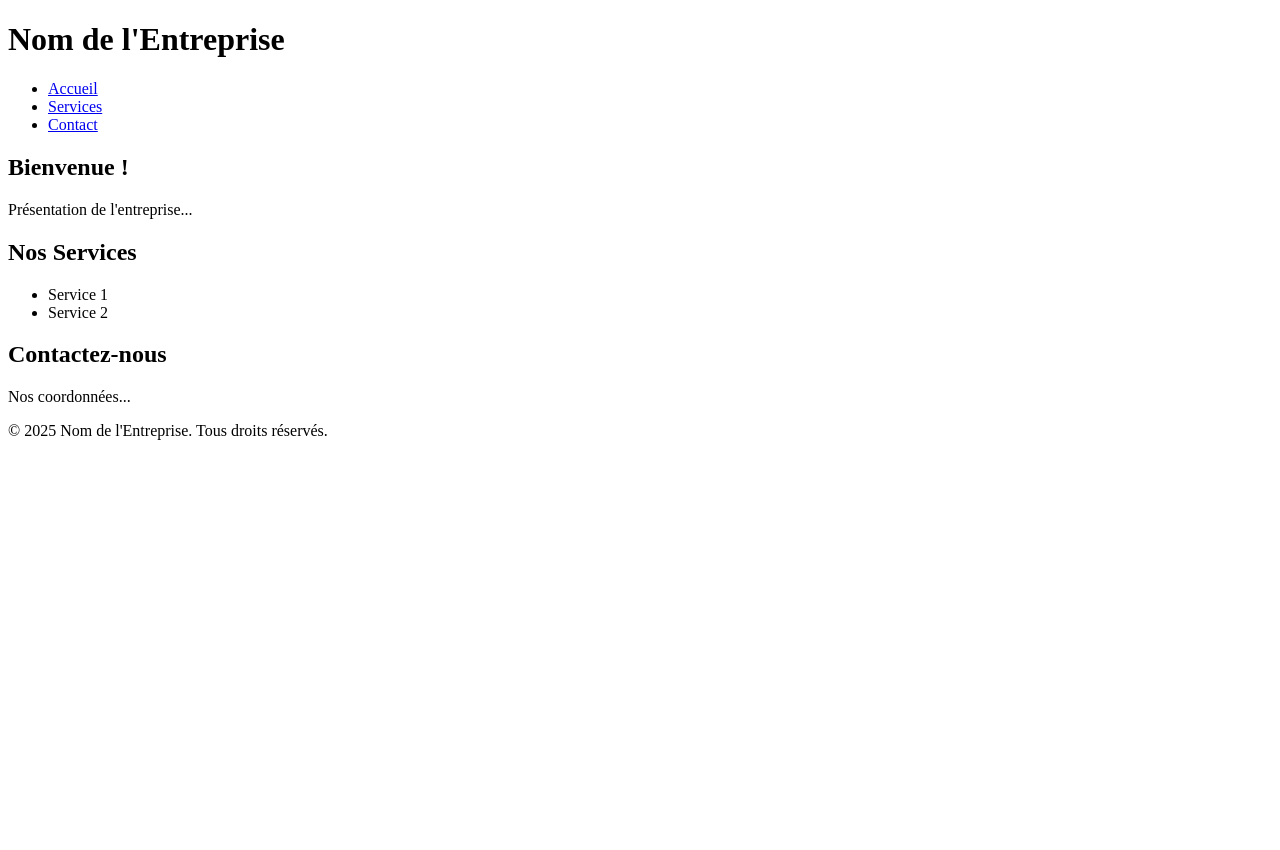
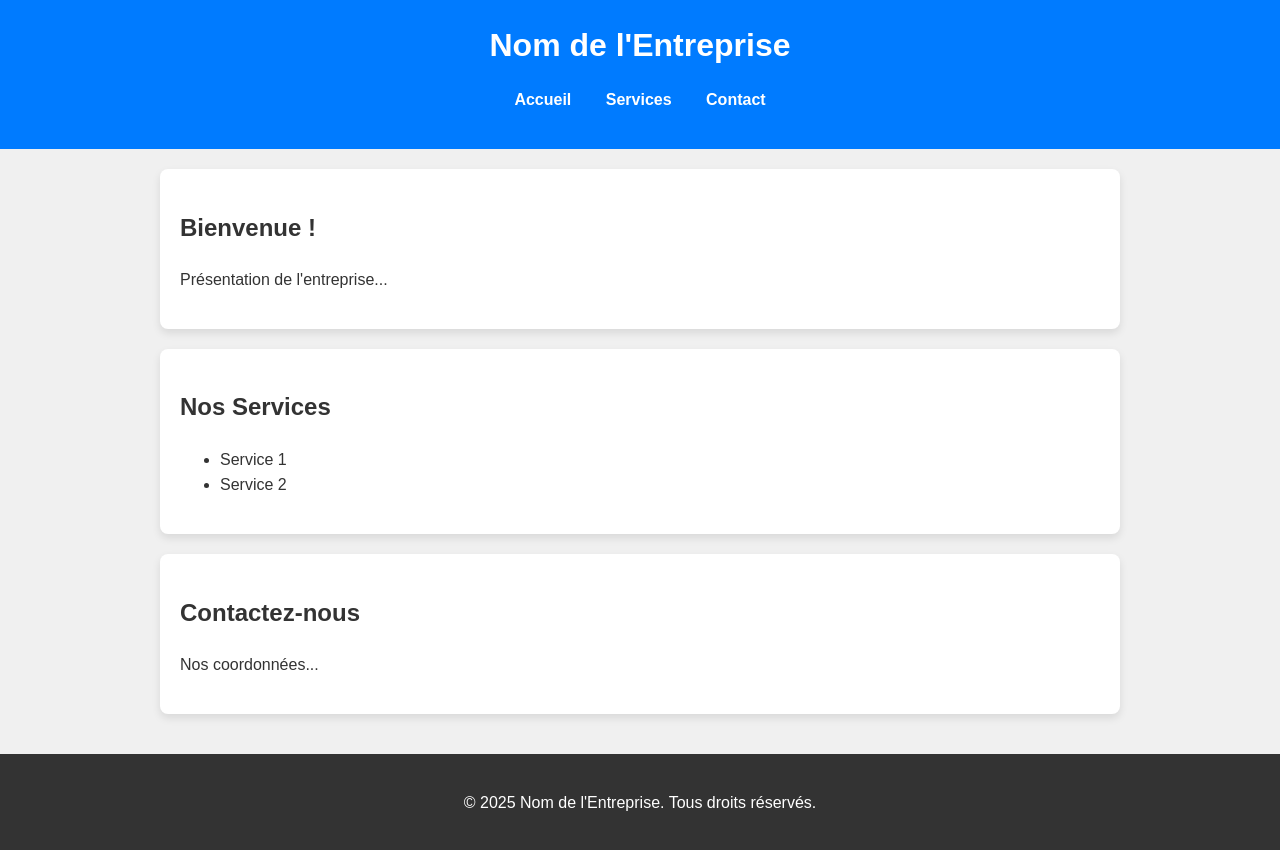
Before and after one commit to AHMADOU-creator/mini-site-entreprise, a plain HTML site: page index.html in a window 1280 px wide. Before the commit the page ends 800 px from the top, so only its background shows below. Drawn offline with Linux system fonts and the light colour scheme.

Commit message:
feat(js): Add JavaScript file and link it in index.html

```diff
--- /dev/null
+++ b/css/styles.css
@@ -0,0 +1,59 @@
+/* Style général */
+body {
+    font-family: Arial, sans-serif;
+    margin: 0;
+    line-height: 1.6;
+    background-color: #f0f0f0;
+    color: #333;
+}
+
+/* Style pour l'en-tête (header) */
+header {
+    background-color: #007BFF;
+    color: white;
+    padding: 20px 0;
+    text-align: center;
+}
+
+header h1 {
+    margin: 0;
+}
+
+nav ul {
+    padding: 0;
+    list-style-type: none;
+}
+
+nav ul li {
+    display: inline;
+    margin: 0 15px;
+}
+
+nav ul li a {
+    color: white;
+    text-decoration: none;
+    font-weight: bold;
+}
+
+/* Style pour le contenu principal (main) */
+main {
+    padding: 20px;
+    max-width: 960px;
+    margin: auto;
+}
+
+section {
+    background-color: white;
+    padding: 20px;
+    margin-bottom: 20px;
+    border-radius: 8px;
+    box-shadow: 0 4px 8px rgba(0, 0, 0, 0.1);
+}
+
+/* Style pour le pied de page (footer) */
+footer {
+    text-align: center;
+    padding: 20px;
+    background-color: #333;
+    color: white;
+}
--- a/index.html
+++ b/index.html
@@ -1,11 +1,15 @@
 <!DOCTYPE html>
 <html lang="fr">
 <head>
+    <title>Mini-site de l'entreprise</title>
+    <link rel="stylesheet" href="css/styles.css">
     <meta charset="UTF-8">
     <meta name="viewport" content="width=device-width, initial-scale=1.0">
     <title>Mini-site de l'entreprise</title>
+
 </head>
 <body>
+     <script src="js/scripts.js"></script>
     <header>
         <h1>Nom de l'Entreprise</h1>
         <nav>
--- /dev/null
+++ b/js/scripts.js
@@ -0,0 +1,6 @@
+
+document.addEventListener('DOMContentLoaded', () => {
+    console.log('Le script JS est chargé !');
+
+
+});
```
